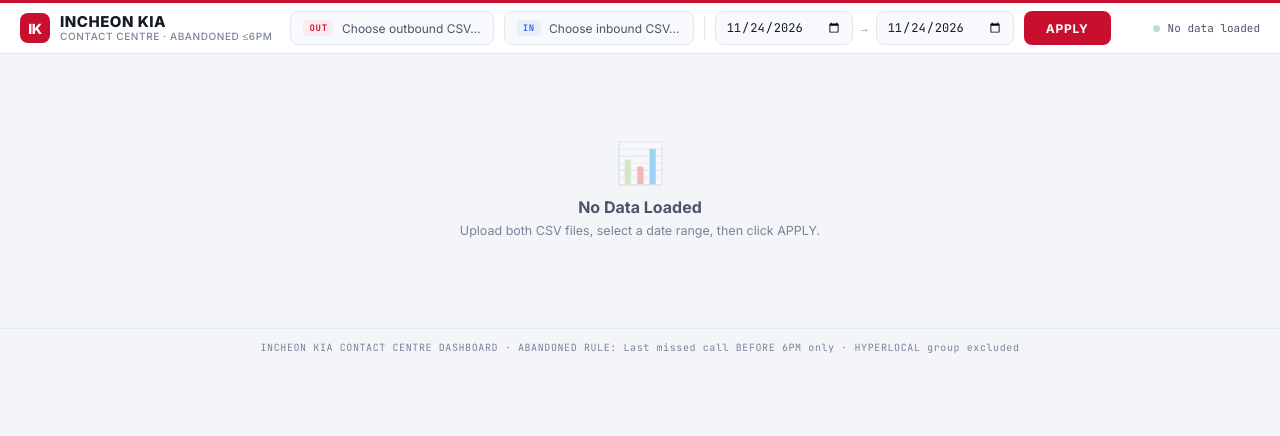
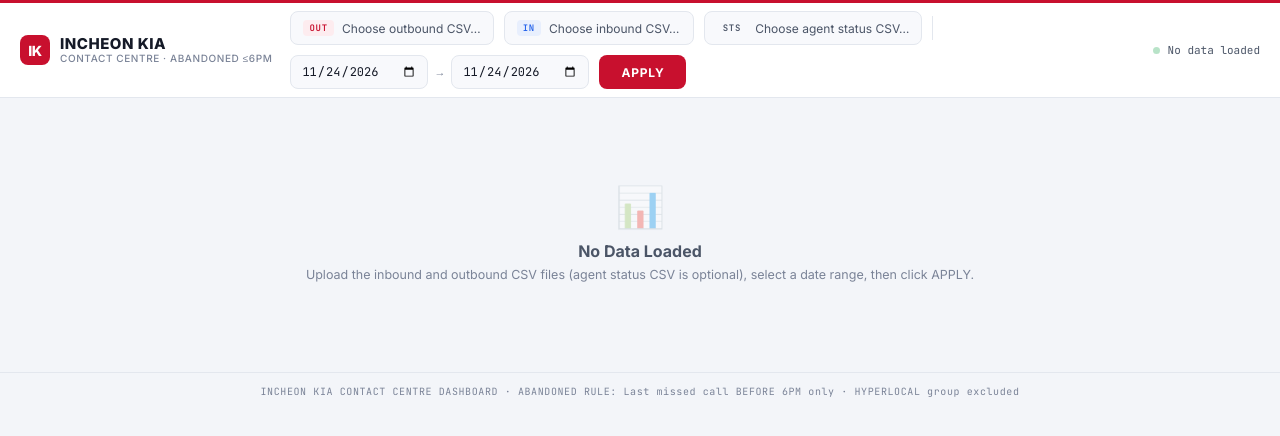
Before and after one commit to ibestin/incheon-inbound-dashboard, a plain HTML site: page index.html in a window 1280 px wide. Drawn offline with nearby package versions, Linux system fonts and the light colour scheme.

Commit message:
Enhance CSV upload section in index.html
Added file input for agent status CSV and updated instructions.

```diff
--- a/index.html
+++ b/index.html
@@ -40,6 +40,13 @@
         <span class="fname" id="inbound-filename">Choose inbound CSV…</span>
       </div>
     </div>
+    <div class="file-input-wrap">
+      <input type="file" id="status-file" accept=".csv">
+      <div class="file-btn" id="status-btn">
+        <span class="tag tag-sts">STS</span>
+        <span class="fname" id="status-filename">Choose agent status CSV…</span>
+      </div>
+    </div>
     <div class="divider"></div>
     <div class="date-range-row">
       <input type="date" id="date-from">
@@ -57,8 +64,6 @@
 </div>
 
 <main>
-  <div id="status-bar"></div>
-
   <div id="dashboard">
     <div class="section-title"><span>Selected Range</span></div>
 
@@ -85,7 +90,7 @@
   <div id="empty-state" class="empty-state">
     <div class="empty-icon">📊</div>
     <div class="empty-title">No Data Loaded</div>
-    <div class="empty-sub">Upload both CSV files, select a date range, then click APPLY.</div>
+    <div class="empty-sub">Upload the inbound and outbound CSV files (agent status CSV is optional), select a date range, then click APPLY.</div>
   </div>
 </main>
 
```
